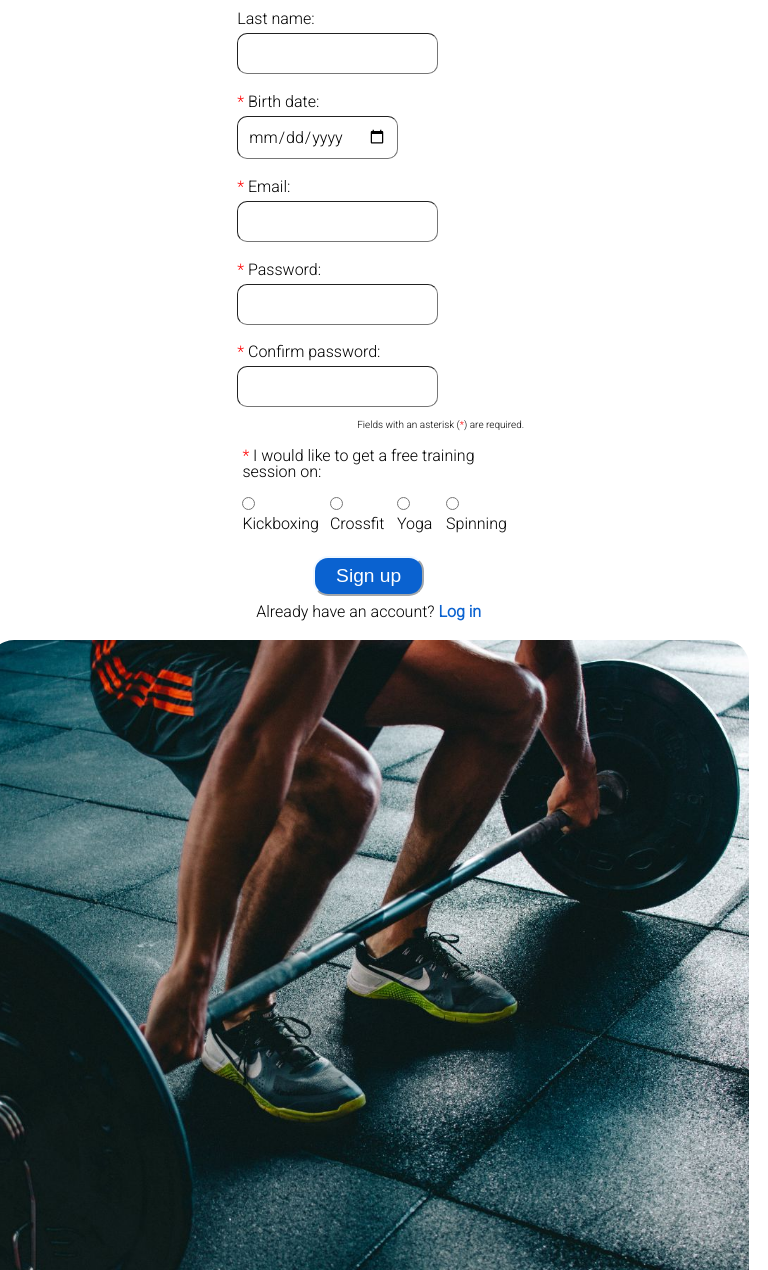
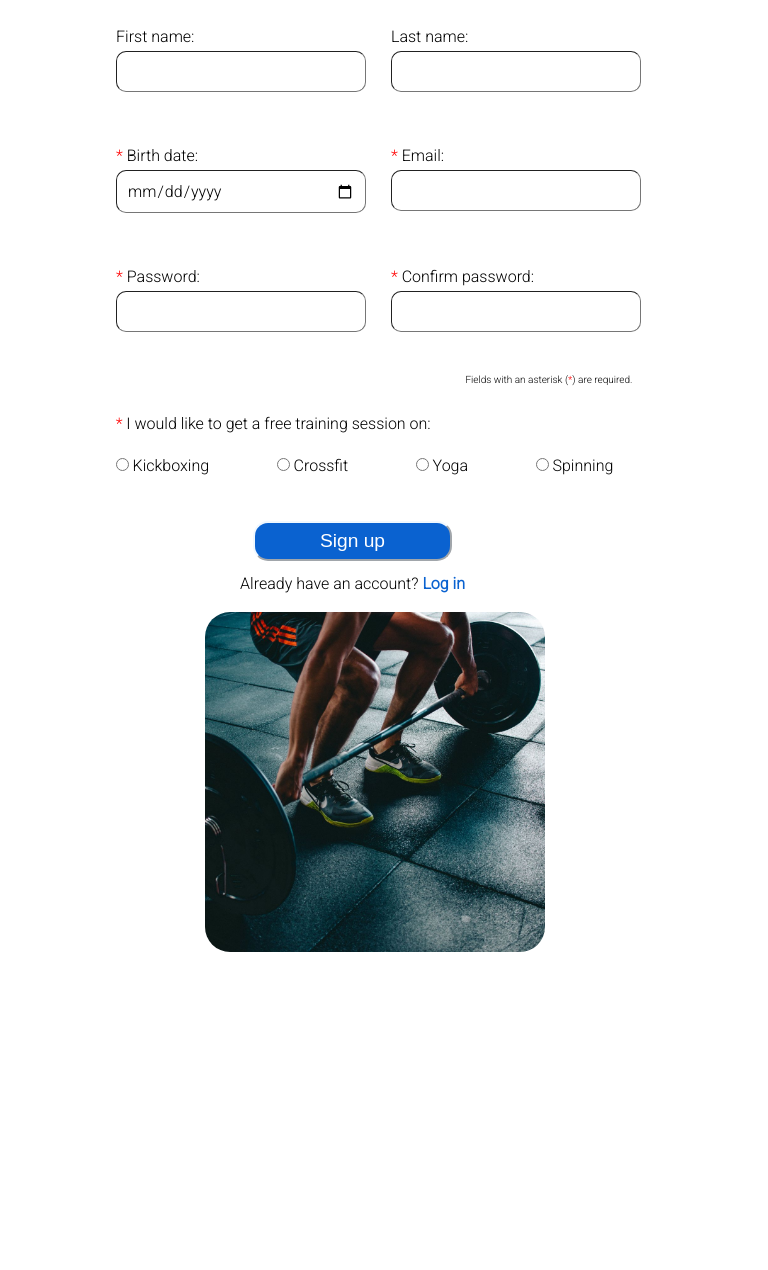
Before and after one commit to ladinofel/sign-up-page, a plain HTML site: page index.html in a window 768 px wide. Shown: the part 223-1493 px from the top of the page. After the commit the page ends 1195 px from the top, so only its background shows below. Drawn offline with Linux system fonts and the light colour scheme.

Commit message:
Add styling for media for tablets

```diff
--- a/styles.css
+++ b/styles.css
@@ -335,11 +335,59 @@ input:focus {
 }
 
 @media screen and (min-width: 541px) and (max-width: 1020px){
+
   .main-container {
     display: flex;
     flex-direction: column;
     align-items: center;
+    width: 90%
   }
+
+  .form-container {
+    width: 100%;
+  }
+
+ .left-content {
+  width: 100%;
+  margin-left: 10%;
+  margin-top: 10%;
+ }
+
+ .first-name,
+ .last-name,
+ .birth-date,
+ .email,
+ .password,
+ .confirm-password {
+  min-width: 250px;
+  margin-bottom: 6%;
+ }
+
+ .radio-buttons {
+  flex-direction: row;
+  justify-content: space-between;
+ }
+
+ .right-content {
+  max-width: 500px;
+  max-height: 500px;
+  margin-left: 80px;
+ }
+
+ .img-container {
+  max-width: 340px;
+  max-height: 380px;
+ }
+ img {
+  max-width: 340px;
+  margin-left: 12px;
+  max-height: auto;
+ }
+
+ .left-header {
+  padding: 0;
+ }
+
 
 }
 
```
